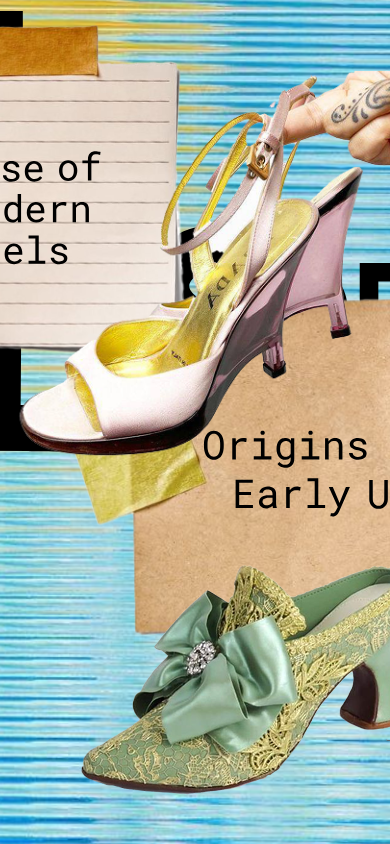
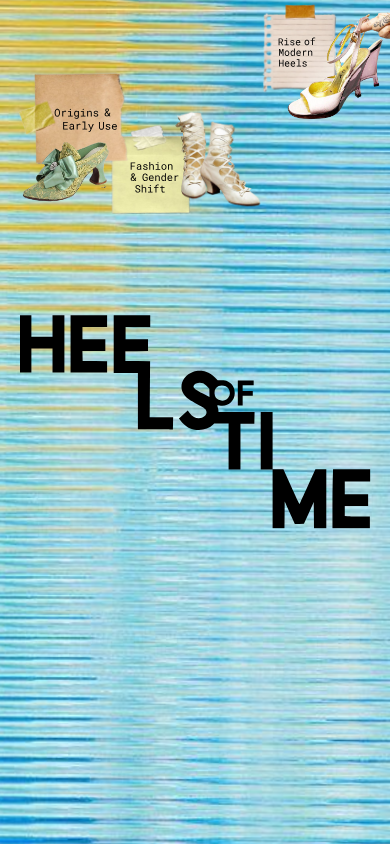
Before and after one commit to aeiouhmed/heels-of-time, a React (Create React App) app: page /home in a window 390 px wide. Built offline with nearby package versions, Linux system fonts and the light colour scheme.

Commit message:
responsive homepage

```diff
--- a/src/homePage.css
+++ b/src/homePage.css
@@ -16,63 +16,63 @@
     top: 50%;
     left: 50%;
     transform: translate(-50%, -50%);
-    width: 1350px;
+    width: 90vw;
     height: auto;
 }
 
 .origins{
     position: absolute;
     left: 0;
-    top: 200px;
-    width: 582.45px;
+    top: 12vw;
+    width: 40vw;
     z-index: 2;
 }
 
 .fashion {
     position: absolute;
-    left: 400px;
-    top: 440px;
-    width: 420px;
+    left: 25vw;
+    top: 29vw;
+    width: 28vw;
     z-index: 2;
 }
 
 .rise {
     position: absolute;
-    right: 150px;
-    top: -25px;
-    width: 425.12px;
+    right: 10vw;
+    top: -2vw;
+    width: 28vw;
     z-index: 2;
 }
 
 .green-heel {
     position: absolute;
-    left: 70px;
-    top: 470px;
-    width: 346px;
+    left: 5vw;
+    top: 30vw;
+    width: 23vw;
     z-index: 3;
 }
 
 .white-boot-1 {
     position: absolute;
-    left: 770px;
-    top: 440px;
-    width: 260px;
+    left: 51vw;
+    top: 29vw;
+    width: 17vw;
     z-index: 3;
 }
 
 .white-boot-2 {
     position: absolute;
-    left: 600px;
-    top: 400px;
-    width: 217px;
+    left: 40vw;
+    top: 27vw;
+    width: 13.5vw;
     z-index: 3;
 }
 
 .pink-heel {
     position: absolute;
-    right: 0px;
-    top: 40px;
-    width: 380px;
+    right: 0;
+    top: 1vw;
+    width: 27vw;
     z-index: 3;
 }
 
```
